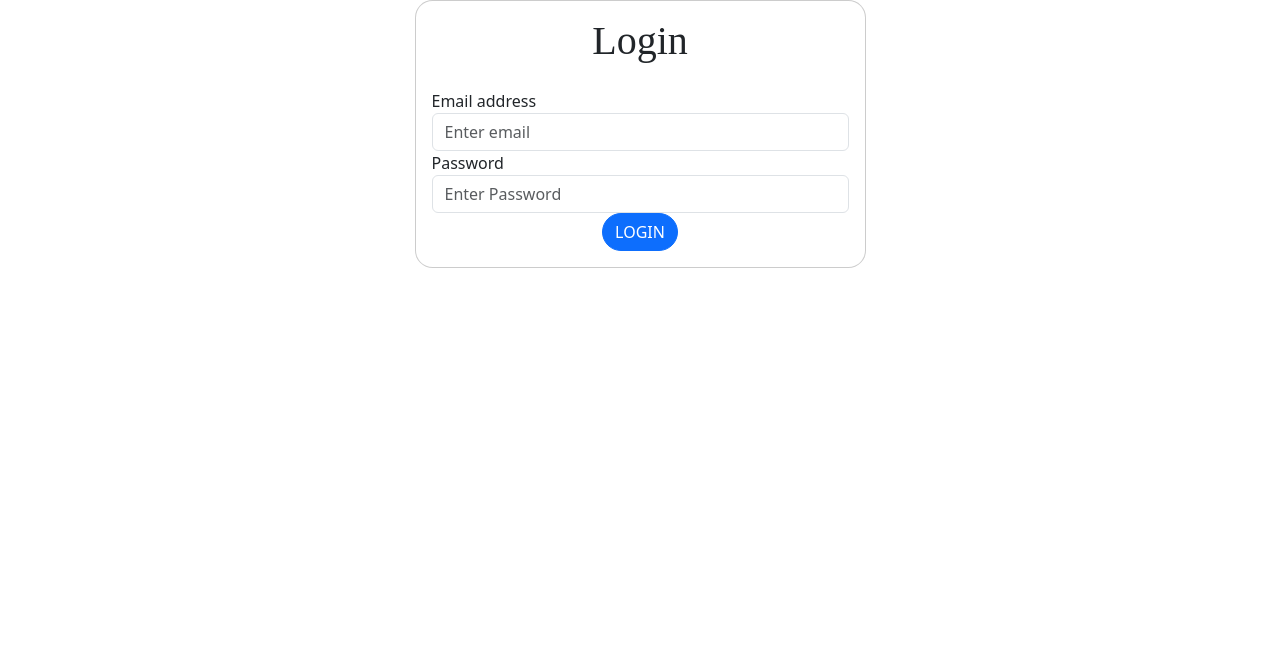
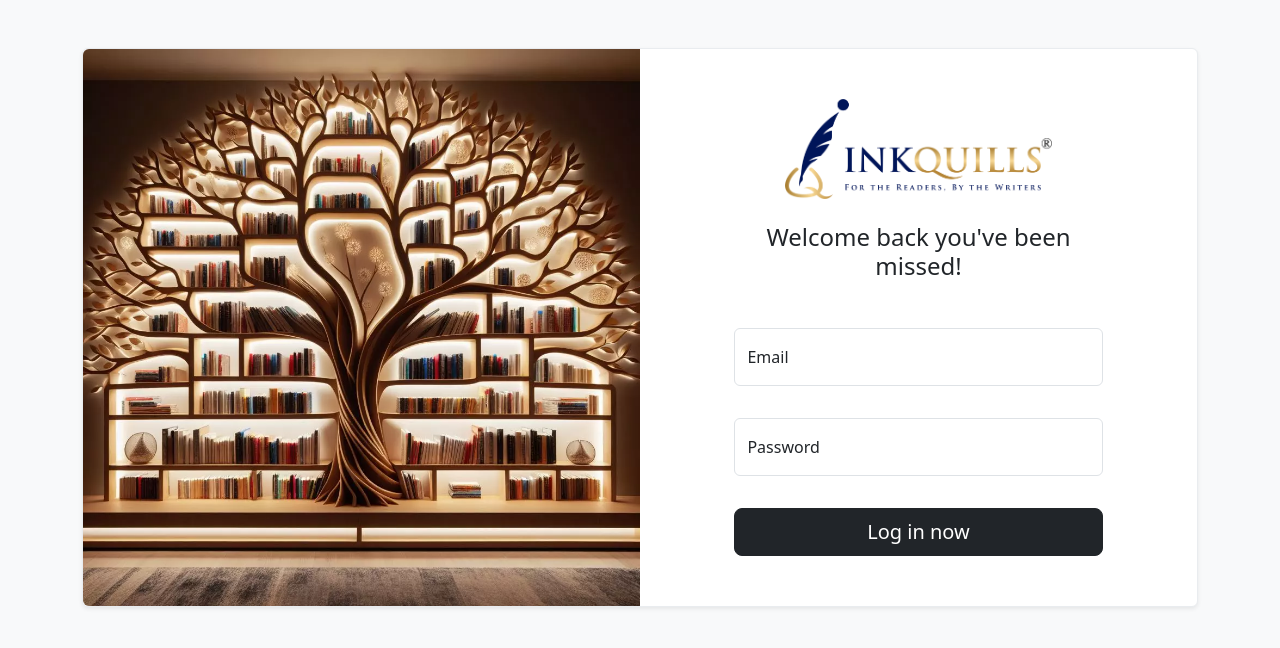
Before and after one commit to gargabhisar/BooksInventoryManagementUI, an Angular app: page / in a window 1280 px wide. Shown: the top 648 px of the page. Built offline with nearby package versions, Linux system fonts and the light colour scheme.

Commit message:
Login Component UI Ready

```diff
--- a/src/app/login/login.component.css
+++ b/src/app/login/login.component.css
@@ -1,30 +1,64 @@
-h1,
-h2,
-h3 {
-    font-family: 'Kaushan Script', cursive;
+.bsb-btn-xl {
+    --bs-btn-padding-y: 0.625rem;
+    --bs-btn-padding-x: 1.25rem;
+    --bs-btn-font-size: calc(1.26rem + 0.12vw);
+    --bs-btn-border-radius: var(--bs-border-radius-lg)
 }
 
-.myform {
-    position: relative;
-    display: -ms-flexbox;
-    display: flex;
-    padding: 1rem;
-    -ms-flex-direction: column;
-    flex-direction: column;
-    width: 100%;
-    pointer-events: auto;
-    background-color: #fff;
-    background-clip: padding-box;
-    border: 1px solid rgba(0, 0, 0, .2);
-    border-radius: 1.1rem;
-    outline: 0;
-    max-width: 500px;
+@media(min-width:1200px) {
+    .bsb-btn-xl {
+        --bs-btn-font-size: 1.35rem
+    }
 }
 
-.tx-tfm {
-    text-transform: uppercase;
+.bsb-btn-2xl {
+    --bs-btn-padding-y: 0.75rem;
+    --bs-btn-padding-x: 1.5rem;
+    --bs-btn-font-size: calc(1.27rem + 0.24vw);
+    --bs-btn-border-radius: var(--bs-border-radius-lg)
 }
 
-.mybtn {
-    border-radius: 50px;
+@media(min-width:1200px) {
+    .bsb-btn-2xl {
+        --bs-btn-font-size: 1.45rem
+    }
 }
+
+.bsb-btn-3xl {
+    --bs-btn-padding-y: 0.875rem;
+    --bs-btn-padding-x: 1.75rem;
+    --bs-btn-font-size: calc(1.28rem + 0.36vw);
+    --bs-btn-border-radius: var(--bs-border-radius-lg)
+}
+
+@media(min-width:1200px) {
+    .bsb-btn-3xl {
+        --bs-btn-font-size: 1.55rem
+    }
+}
+
+.bsb-btn-4xl {
+    --bs-btn-padding-y: 1rem;
+    --bs-btn-padding-x: 2rem;
+    --bs-btn-font-size: calc(1.29rem + 0.48vw);
+    --bs-btn-border-radius: var(--bs-border-radius-lg)
+}
+
+@media(min-width:1200px) {
+    .bsb-btn-4xl {
+        --bs-btn-font-size: 1.65rem
+    }
+}
+
+.bsb-btn-5xl {
+    --bs-btn-padding-y: 1.125rem;
+    --bs-btn-padding-x: 2.25rem;
+    --bs-btn-font-size: calc(1.3rem + 0.6vw);
+    --bs-btn-border-radius: var(--bs-border-radius-lg)
+}
+
+@media(min-width:1200px) {
+    .bsb-btn-5xl {
+        --bs-btn-font-size: 1.75rem
+    }
+}
--- a/src/app/login/login.component.html
+++ b/src/app/login/login.component.html
@@ -1,30 +1,55 @@
-<div class="container">
-    <div class="row">
-        <div class="col-md-5 mx-auto">
-            <div id="first">
-                <div class="myform form ">
-                    <div class="logo mb-3">
-                        <div class="col-md-12 text-center">
-                            <h1>Login</h1>
+<!-- Login 8 - Bootstrap Brain Component -->
+<section class="bg-light p-3 p-md-4 p-xl-5">
+    <div class="container">
+      <div class="row justify-content-center">
+        <div class="col-12 col-xxl-11">
+          <div class="card border-light-subtle shadow-sm">
+            <div class="row g-0">
+              <div class="col-12 col-md-6">
+                <img class="img-fluid rounded-start w-100 h-100 object-fit-cover" loading="lazy" src="loginbook.webp" alt="Welcome back you've been missed!">
+              </div>
+              <div class="col-12 col-md-6 d-flex align-items-center justify-content-center">
+                <div class="col-12 col-lg-11 col-xl-10">
+                  <div class="card-body p-3 p-md-4 p-xl-5">
+                    <div class="row">
+                      <div class="col-12">
+                        <div class="mb-5">
+                          <div class="text-center mb-4">
+                            <a href="#!">
+                              <img src="inkquills.png" alt="BootstrapBrain Logo" height="100">
+                            </a>
+                          </div>
+                          <h4 class="text-center">Welcome back you've been missed!</h4>
                         </div>
+                      </div>
                     </div>
-                    <form action="" name="login">
-                        <div class="form-group">
-                            <label for="exampleInputEmail1">Email address</label>
-                            <input type="email" name="email" class="form-control" id="email"
-                                aria-describedby="emailHelp" placeholder="Enter email">
+                    <form action="#!">
+                      <div class="row gy-3 overflow-hidden">
+                        <div class="col-12">
+                          <div class="form-floating mb-3">
+                            <input type="email" class="form-control" name="email" id="email" placeholder="name@example.com" required>
+                            <label for="email" class="form-label">Email</label>
+                          </div>
                         </div>
-                        <div class="form-group">
-                            <label for="exampleInputEmail1">Password</label>
-                            <input type="password" name="password" id="password" class="form-control"
-                                aria-describedby="emailHelp" placeholder="Enter Password">
+                        <div class="col-12">
+                          <div class="form-floating mb-3">
+                            <input type="password" class="form-control" name="password" id="password" value="" placeholder="Password" required>
+                            <label for="password" class="form-label">Password</label>
+                          </div>
                         </div>
-                        <div class="col-md-12 text-center ">
-                            <button type="submit" class=" btn btn-block mybtn btn-primary tx-tfm">Login</button>
+                        <div class="col-12">
+                          <div class="d-grid">
+                            <button class="btn btn-dark btn-lg" type="submit">Log in now</button>
+                          </div>
                         </div>
+                      </div>
                     </form>
+                  </div>
                 </div>
+              </div>
             </div>
+          </div>
         </div>
+      </div>
     </div>
-</div>
+  </section>
```
Also changed, not shown: public/inkquills.png (added), public/loginbook.webp (added).
